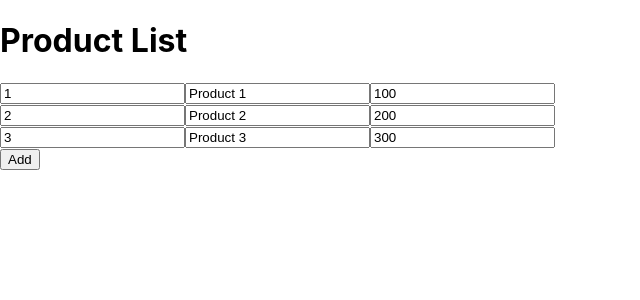
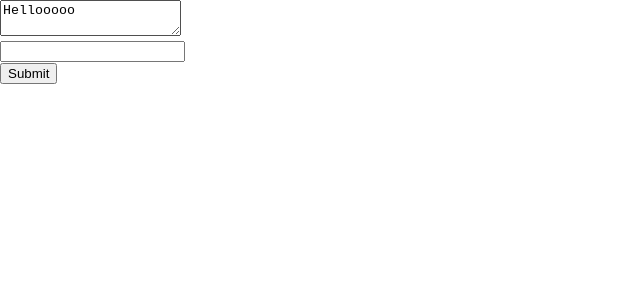
Before and after one commit to phamvietduc0411/ReactJS, a React (Create React App) app in the folder Setup-Project-ReactJS/my-first-project-react/: page / in a window 1280 px wide. Shown: the top 300 px of the page, without its empty margins (0-640 px from the left). Built offline with nearby package versions, Linux system fonts and the light colour scheme.

Commit message:
form in react

```diff
--- a/Setup-Project-ReactJS/my-first-project-react/src/App.js
+++ b/Setup-Project-ReactJS/my-first-project-react/src/App.js
@@ -1,5 +1,6 @@
 import './App.css'
 import CorrectlyState from './CorrectlyState'
+import Form from './Form/Form'
 import HandleEvent from './HandleEventButton'
 import LoginControl from './LoginControl'
 import ProductList from './ProductList/ProductList'
@@ -12,7 +13,8 @@ function App() {
 
     // <LoginControl isLog={false} />
     // <CorrectlyState />
-    <ProductList />
+    // <ProductList />
+    <Form/>
   )
 }
 
--- /dev/null
+++ b/Setup-Project-ReactJS/my-first-project-react/src/Form/Form.jsx
@@ -0,0 +1,51 @@
+import React, { Component } from 'react'
+
+export class Form extends Component {
+constructor(props) {
+  super(props)
+    this.state = {
+        value: ''
+    }
+}
+
+handleInput = (a) => {
+
+this.setState(({
+    value : a.target.value,
+    textValue : ''
+}))
+
+}
+
+//ngăn render lại khi mà nhấn submit
+handleSubmit = (event) => {
+event.preventDefault();
+console.log(this.state.value + 'handleSubmit');
+}
+handleText = (a) => {
+    this.setState(({
+        textValue : a.target.value
+    }))
+}
+
+  render() {
+    console.log(this.state.value + 'value state ne');
+
+    return (
+      <div>
+        <textarea value={this.state.textValue} onChange={this.handleText}>Hellooooo</textarea>
+        <form onSubmit={this.handleSubmit} >
+          <div>
+            <input onChange={this.handleInput} value={this.state.value}
+            />
+          </div>
+          <div>
+            <button type="submit">Submit</button>
+          </div>
+        </form>
+      </div>
+    )
+  }
+}
+
+export default Form
```
